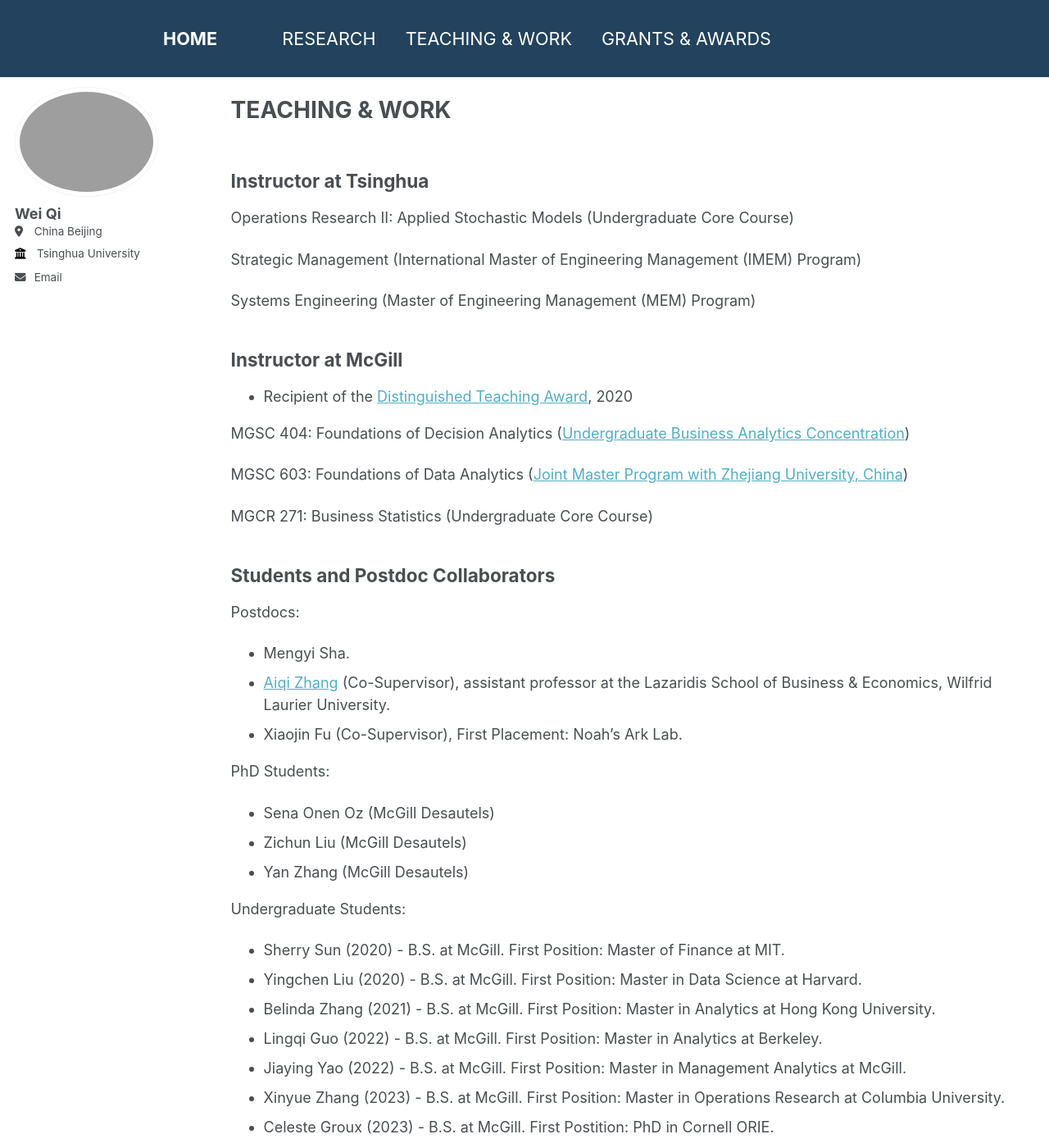
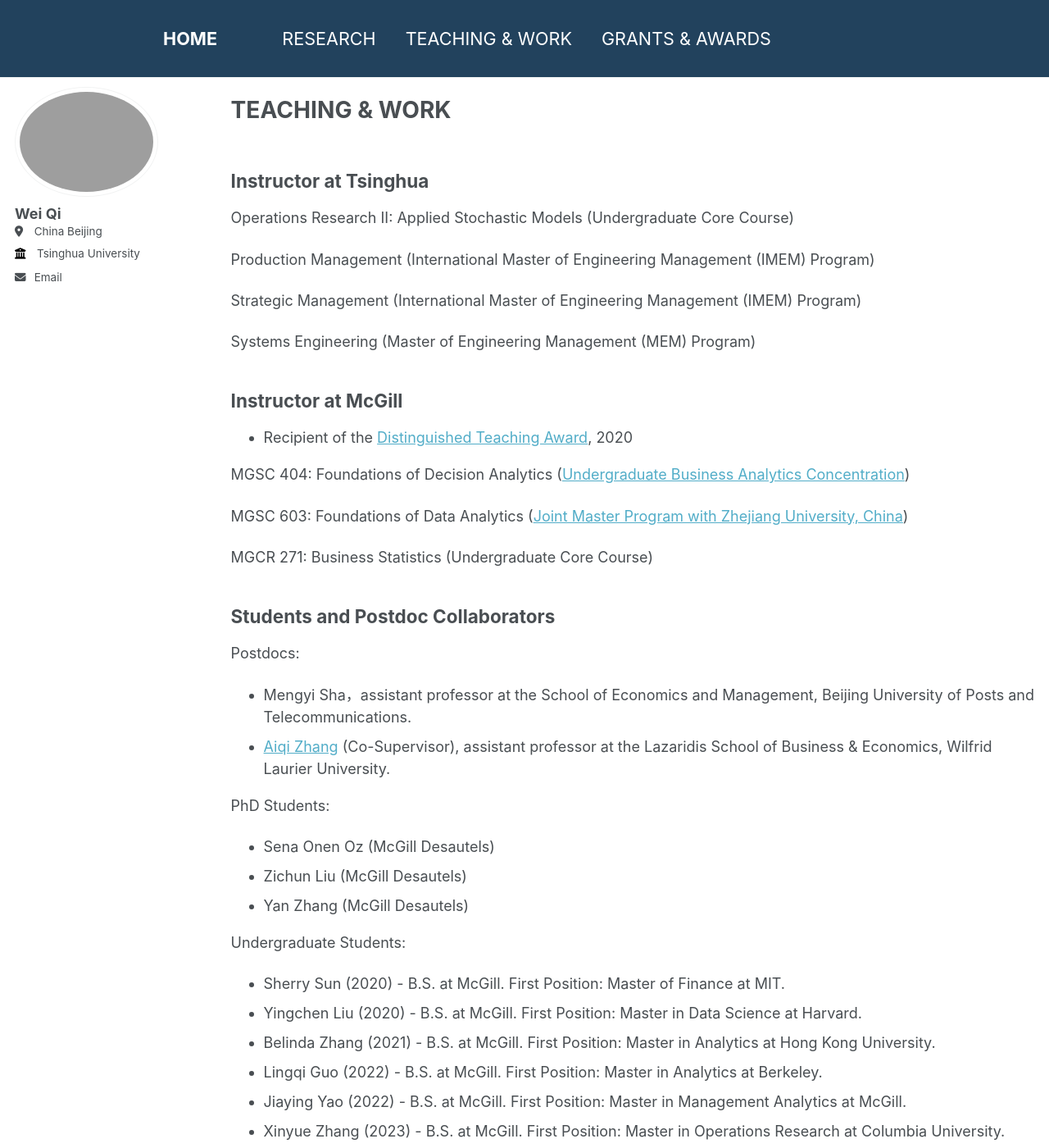
Before and after one commit to wei-qi-home/wei-qi-home.github.io, a Jekyll site: the page built from _pages/teaching & work.md, in a window 1280 px wide and 1400 px high. Shown: the whole window at 82% size. Built offline with Jekyll 4.4.1, drawn with Linux system fonts in a browser that asks for light colours.

Commit message:
Update teaching & work.md

```diff
--- a/_pages/teaching & work.md
+++ b/_pages/teaching & work.md
@@ -8,6 +8,8 @@ author_profile: true
 Instructor at Tsinghua
 ---
 Operations Research II: Applied Stochastic Models (Undergraduate Core Course)
+
+Production Management (International Master of Engineering Management (IMEM) Program)
 
 Strategic Management (International Master of Engineering Management (IMEM) Program)
 
@@ -26,9 +28,8 @@ MGCR 271: Business Statistics (Undergraduate Core Course)
 Students and Postdoc Collaborators
 ---
 Postdocs:
-* Mengyi Sha.
+* Mengyi Sha，assistant professor at the School of Economics and Management, Beijing University of Posts and Telecommunications.
 * [Aiqi Zhang](https://sites.google.com/view/aqzhang) (Co-Supervisor), assistant professor at the Lazaridis School of Business & Economics, Wilfrid Laurier University.
-* Xiaojin Fu (Co-Supervisor), First Placement: Noah's Ark Lab.
 
 PhD Students:
 * Sena Onen Oz (McGill Desautels)
```
